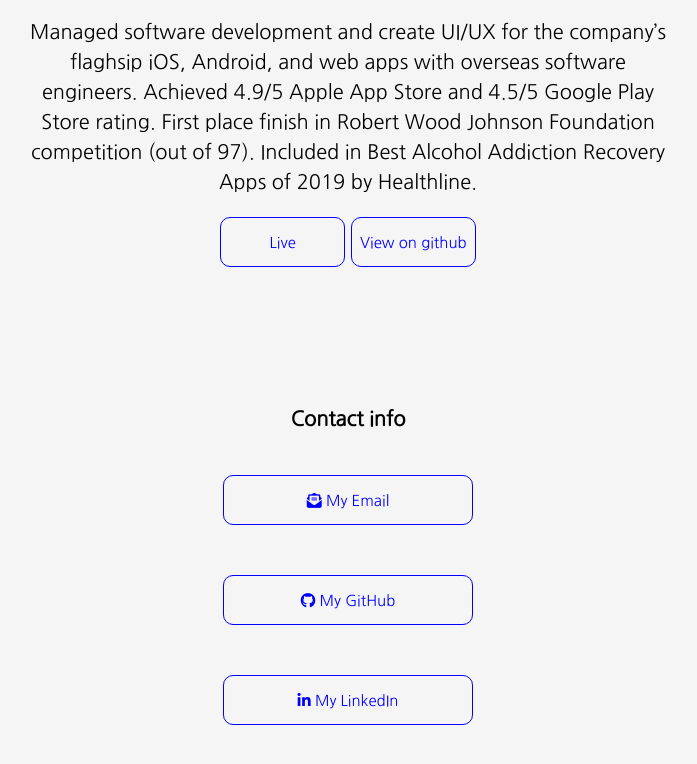
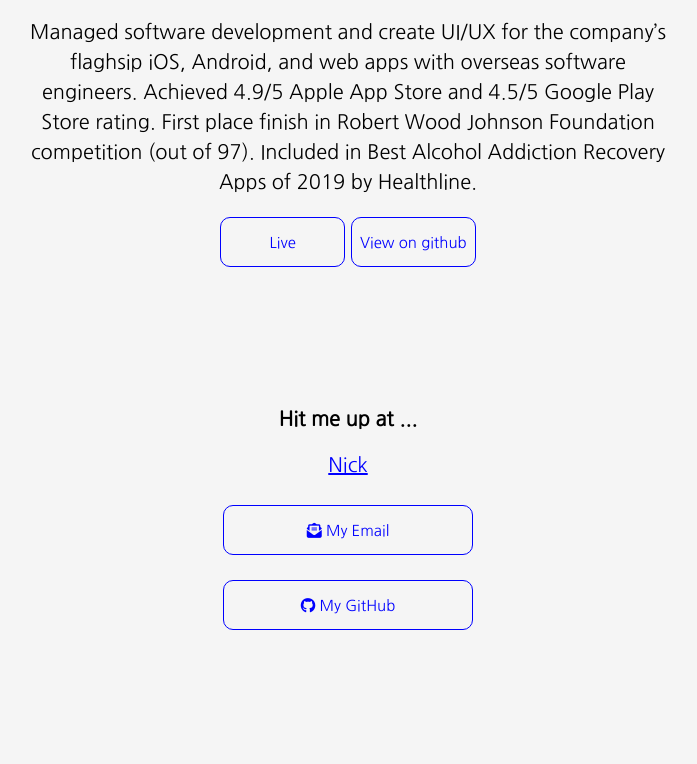
Before and after one commit to nick-nack-attack/portfolio, a plain HTML site: page index.html in a window 1280 px wide. Shown: the part 3012-3776 px from the top of the page, without its empty margins (292-989 px from the left). After the commit the page ends 3742 px from the top, so only its background shows below. Drawn offline with nearby package versions, Linux system fonts and the light colour scheme.

Commit message:
LinkedIn widget added

```diff
--- a/index.html
+++ b/index.html
@@ -19,6 +19,7 @@
     <!-- FontAwesome -->
     <script src="https://kit.fontawesome.com/026298f9de.js" crossorigin="anonymous"></script>
     <script src="https://use.fontawesome.com/1c363eed50.js"></script>
+    <script type="text/javascript" src="https://platform.linkedin.com/badges/js/profile.js" async defer></script>
     <link rel="stylesheet" type="text/css" href="style.css">
 </head>
 
@@ -48,14 +49,12 @@
         </section>
 
         <section id="contact-section">
-            <h2> Contact info </h2>
+            <h2>Hit me up at ...</h2>
+            <div class="LI-profile-badge"  data-version="v1" data-size="large" data-locale="en_US" data-type="vertical" data-theme="light" data-vanity="nick-f-291629aa"><a class="LI-simple-link" href='https://www.linkedin.com/in/nick-f-291629aa?trk=profile-badge'>Nick</a></div>
             <button class="contact-button" onclick="window.open('mailto:nick.nack.attack.1@gmail.com','_blank')"><i
                     class="fas fa-envelope-open-text"></i> My Email</button>
             <button class="contact-button" onclick="window.open('https://gist.github.com/nick-nack-attack','_blank')"><i
                     class="fab fa-github"></i> My GitHub</button>
-            <button class="contact-button"
-                onclick="window.open('https://www.linkedin.com/in/nick-f-291629aa','_blank')"><i
-                    class="fab fa-linkedin-in"></i> My LinkedIn</button>
         </section>
 
     </main>
--- a/style.css
+++ b/style.css
@@ -168,6 +168,10 @@
 
     }
 
+    .contact-button {
+        margin-bottom: 0px;
+    }
+
     .desktop_text {
         display: block;
     }
```
